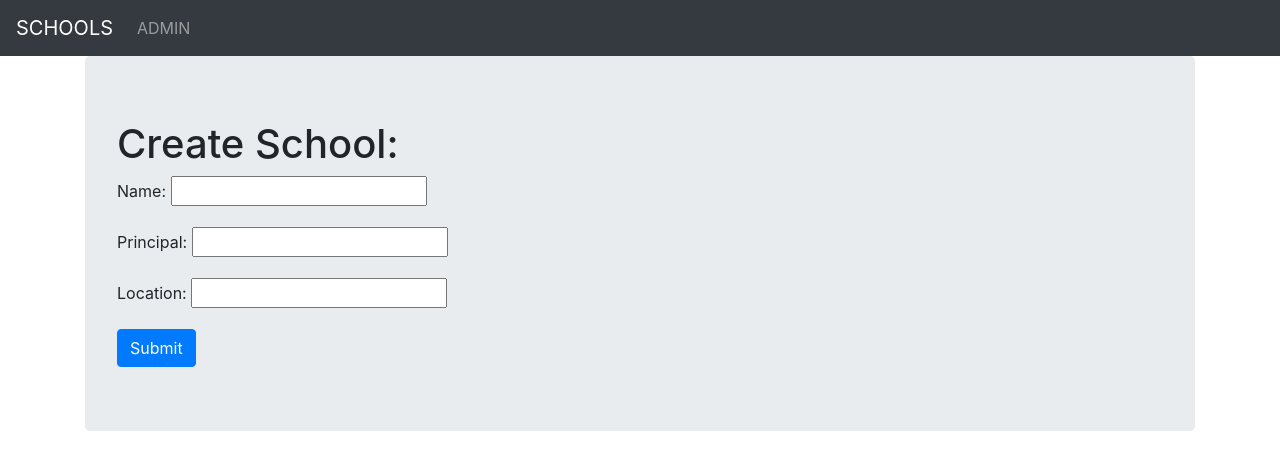
After one commit to DiogoBerti/FullStackCourse, a Django app: page /new_app/create/ in a window 1280 px wide. The commit adds this page. Shown: the top 470 px of the page. Run offline with Django 3.2, Linux system fonts and the light colour scheme; some libraries are stand-ins or nearby versions.

Commit message:
[ADD] - Criada a CreateView para escola, redirecionando direto do botão

```diff
--- a/Advanced/advance/new_app/models.py
+++ b/Advanced/advance/new_app/models.py
@@ -1,4 +1,6 @@
 from django.db import models
+from django.core.urlresolvers import reverse
+
 
 # Create your models here.
 class School(models.Model):
@@ -9,6 +11,10 @@ class School(models.Model):
     def __str__(self):
         return self.name
 
+    # Funcão criada para, quando criada a escolha, redireciona para a detailview da escola
+    def get_absolute_url(self):
+        return reverse("new_app:detail", kwargs={'pk':self.pk})
+
 class Student(models.Model):
     name = models.CharField(max_length=256)
     age = models.PositiveIntegerField()
--- a/Advanced/advance/new_app/templates/new_app/school_detail.html
+++ b/Advanced/advance/new_app/templates/new_app/school_detail.html
@@ -11,6 +11,11 @@
     <p>Principal: {{ school_detail.principal}}</p>
     <p>Location: {{ school_detail.location}}</p>
 
+    <h3>Students:</h3>
+    {% for student in school_detail.students.all %}
+    <p>{{student.name}}, who is {{student.age}} years old.</p>
+    {% endfor %}
+
 
 </div>
 
--- /dev/null
+++ b/Advanced/advance/new_app/templates/new_app/school_form.html
@@ -0,0 +1,25 @@
+{% extends "new_app/new_app_base.html"%}
+
+{% block body_block %}
+
+<div class="jumbotron">
+  <h1>
+      {% if not form.instance.pk %}
+      Create School:
+      {% else %}
+      Update School:
+      {% endif %}
+
+  </h1>
+
+    <form method="post">
+      {% csrf_token %}
+
+      {{ form.as_p }}
+
+      <input type="submit" class="btn btn-primary" name="" value="Submit">
+    </form>
+
+</div>
+
+{% endblock %}
--- a/Advanced/advance/new_app/templates/new_app/school_list.html
+++ b/Advanced/advance/new_app/templates/new_app/school_list.html
@@ -1,11 +1,11 @@
-{% extends "new_app/new_app_base.html"%}
+{% extends "new_app/new_app_base.html" %}
 
 {% block body_block %}
   <h1>Welcome to a List of all the Schools</h1>
 
   <ol>
     {% for school in school_list %}
-      <h2> <li>{{school.name}}</li> </h2>
+      <h2> <li> <a href="{{school.id}}">{{school.name}}</a></li> </h2>
     {% endfor %}
   </ol>
 
--- a/Advanced/advance/new_app/urls.py
+++ b/Advanced/advance/new_app/urls.py
@@ -5,7 +5,6 @@ app_name = 'new_app'
 
 urlpatterns = [
     url(r'ˆ$', views.SchoolList.as_view(),name='list'),
-
-
-
+    url(r'^(?P<pk>\d+)/$', views.SchoolDetailView.as_view(), name='detail'),
+    url(r'^create/$', views.SchoolCreateView.as_view(), name='create')
 ]
--- a/Advanced/advance/new_app/views.py
+++ b/Advanced/advance/new_app/views.py
@@ -1,5 +1,7 @@
 from django.shortcuts import render
-from django.views.generic import View, TemplateView, ListView, DetailView
+from django.views.generic import (View, TemplateView, ListView,
+                                  DetailView, CreateView, UpdateView,
+                                  DeleteView)
 from django.http import HttpResponse
 
 from . import models
@@ -28,3 +30,7 @@ class SchoolDetailView(DetailView):
     context_object_name = 'school_detail'
     model = models.School
     template_name = 'new_app/school_detail.html'
+
+class SchoolCreateView(CreateView):
+    fields = ('name', 'principal', 'location')
+    model = models.School
```
